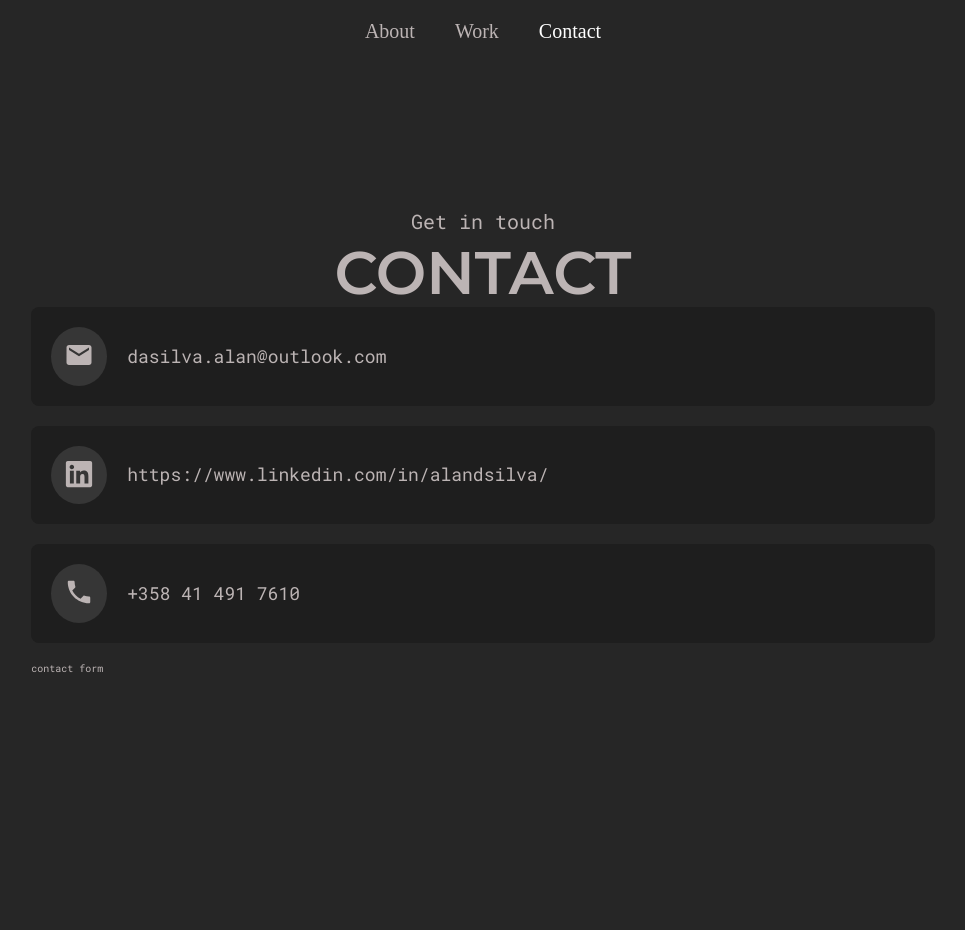
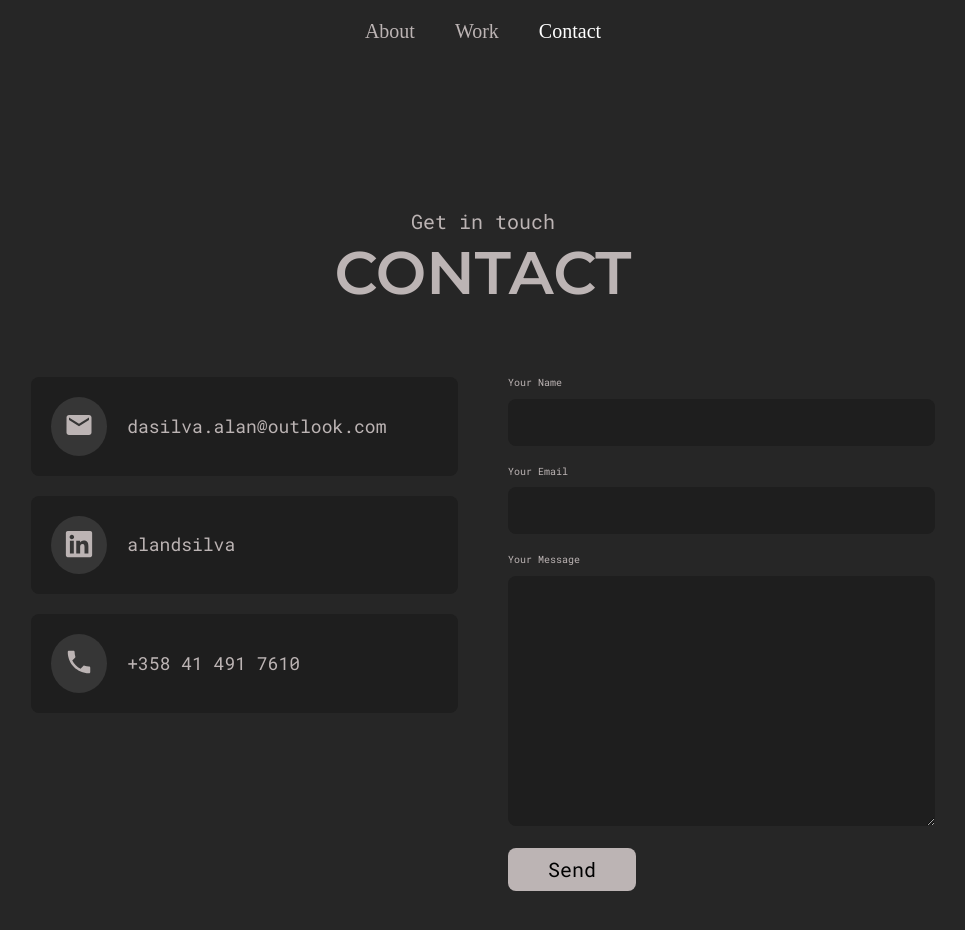
Before and after one commit to alandsilva/alandsilva.github.io, a React (Create React App) app: page /contact in a window 1280 px wide. Shown: the top 930 px of the page, without its empty margins (157-1122 px from the left). Before the commit the page ends 800 px from the top, so only its background shows below. Built offline with nearby package versions, Linux system fonts and the light colour scheme.

Commit message:
contact page

```diff
--- /dev/null
+++ b/src/components/ContactForm.js
@@ -0,0 +1,91 @@
+import React, { useState } from 'react';
+import styled from 'styled-components';
+
+const FormStyle = styled.form`
+  width: 100%;
+  .form-group {
+    width: 100%;
+    margin-bottom: 2rem;
+  }
+  .label {
+    font-size: 1.8rem;
+  }
+  input,
+  textarea {
+    width: 100%;
+    font-size: 2rem;
+    padding: 1.2rem;
+    color: var(--gray-1);
+    background-color: var(--deep-dark);
+    outline: none;
+    border: none;
+    border-radius: 8px;
+    margin-top: 1rem;
+  }
+  textarea {
+    min-height: 250px;
+    resize: vertical;
+  }
+  button[type='submit'] {
+    background-color: var(--gray-1);
+    color: var(--black);
+    font-size: 2rem;
+    display: inline-block;
+    outline: none;
+    border: none;
+    padding: 1rem 4rem;
+    border-radius: 8px;
+    cursor: pointer;
+  }
+`;
+
+const ContactForm = () => {
+  const [name, setName] = useState('');
+  const [email, setEmail] = useState('');
+  const [message, setMessage] = useState('');
+  return (
+    <div>
+      <FormStyle>
+        <div className='form-group'>
+          <label htmlFor='name'>
+            Your Name
+            <input
+              type='text'
+              id='name'
+              name='name'
+              value={name}
+              onChange={(e) => setName(e.target.value)}
+            />
+          </label>
+        </div>
+        <div className='form-group'>
+          <label htmlFor='email'>
+            Your Email
+            <input
+              type='text'
+              id='email'
+              name='email'
+              value={email}
+              onChange={(e) => setEmail(e.target.value)}
+            />
+          </label>
+        </div>
+        <div className='form-group'>
+          <label htmlFor='message'>
+            Your Message
+            <textarea
+              type='text'
+              id='message'
+              name='message'
+              value={message}
+              onChange={(e) => setMessage(e.target.value)}
+            />
+          </label>
+        </div>
+        <button type='submit'>Send</button>
+      </FormStyle>
+    </div>
+  );
+};
+
+export default ContactForm;
--- a/src/pages/ContactPage.js
+++ b/src/pages/ContactPage.js
@@ -4,9 +4,35 @@
 import styled from 'styled-components';
 import ContactInfoItem from '../components/ContactInfoItem';
 import SectionTitle from '../components/SectionTitle';
+import ContactForm from '../components/ContactForm';
 
 const ContactPageStyle = styled.div`
   padding: 10rem 0;
+  .contact__wrapper {
+    display: flex;
+    gap: 5rem;
+    margin-top: 7rem;
+    justify-content: space-between;
+    position: relative;
+  }
+
+  .left {
+    width: 100%;
+    max-width: 500px;
+  }
+  .right {
+    width: 100%;
+    max-width: 500px;
+  }
+  @media only screen and (max-width: 768px) {
+    .contact__wrapper  {
+      flex-direction: column;
+    }
+
+    .right {
+      padding: 4rem 2rem 2em 2rem;
+    }
+  }
 `;
 
 const ContactPage = () => {
@@ -20,13 +46,12 @@
               icon={<MdMail />}
               text='dasilva.alan@outlook.com'
             />
-            <ContactInfoItem
-              icon={<FaLinkedin />}
-              text={'https://www.linkedin.com/in/alandsilva/'}
-            />
+            <ContactInfoItem icon={<FaLinkedin />} text={'alandsilva'} />
             <ContactInfoItem icon={<MdPhone />} text='+358 41 491 7610' />
           </div>
-          <div className='right'>contact form</div>
+          <div className='right'>
+            <ContactForm />
+          </div>
         </div>
       </div>
     </ContactPageStyle>
```
